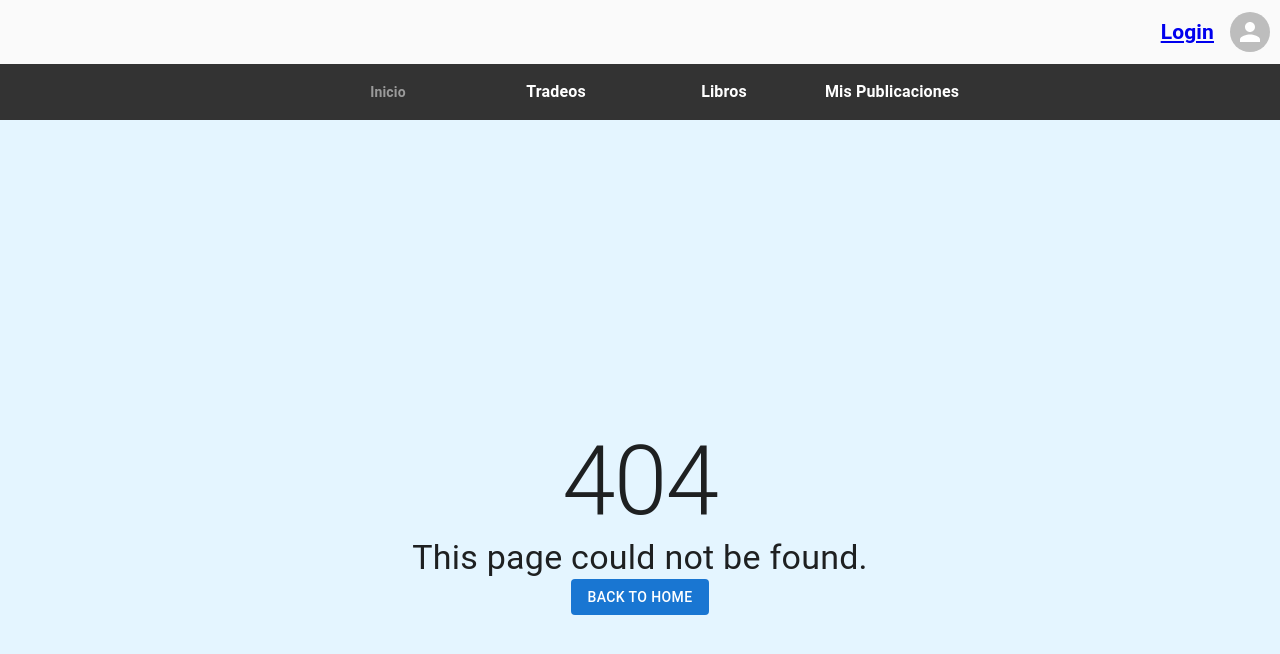
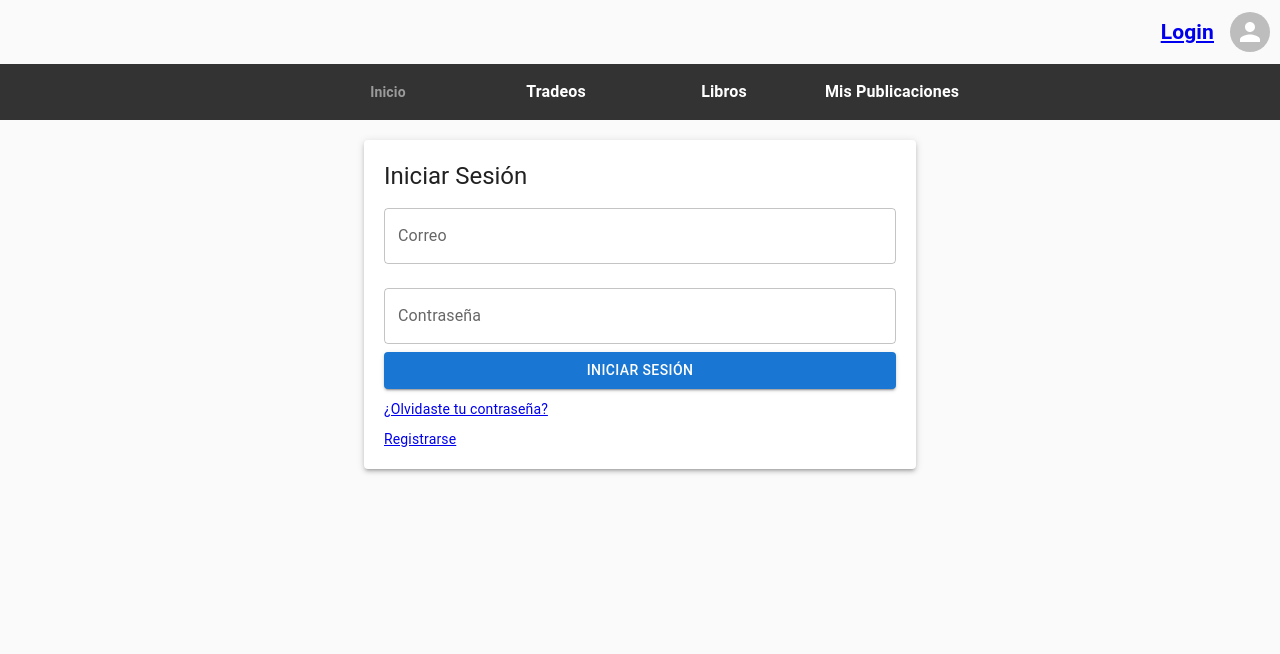
Before and after one commit to Stry12/Proyecto-ICI324, a React (Vite) app in the folder Front End/: page /Logearse in a window 1280 px wide. Before the commit this address had no page. Shown: the top 654 px of the page. Built offline with nearby package versions, Linux system fonts and the light colour scheme.

Commit message:
Agregadas las rutas

```diff
--- a/Front End/src/router/Approuter.jsx
+++ b/Front End/src/router/Approuter.jsx
@@ -5,7 +5,8 @@ import Consulta from "../pages/Consulta/Consulta.jsx";
 import IngresoLibros from "../pages/InformacionLibro/InformacionLibro.jsx";
 import AgregarLibro from "../pages/AgregarLibro/AgregarLibro.jsx";
 import InformacionLibro from '../pages/InformacionLibro/InformacionLibro.jsx';
-
+import Registrarse from '../components/Registrarse.jsx';
+import Logearse from '../components/Logearse.jsx'
 export const AppRouter = () => {
   return (
     <Routes>
@@ -14,6 +15,8 @@ export const AppRouter = () => {
         <Route path="/IngresoLibro" element={<IngresoLibros></IngresoLibros>} />
         <Route path="/AgregarLibro" element={<AgregarLibro></AgregarLibro>} />
         <Route path="/Informacion/:id" element={<InformacionLibro></InformacionLibro>} />
+        <Route path="/Logearse" element={<Logearse></Logearse>} />
+        <Route path='/Registrarse' element={<Registrarse></Registrarse>} />
         <Route path="/*" element={<Error></Error>} />
     </Routes>
   );
```
